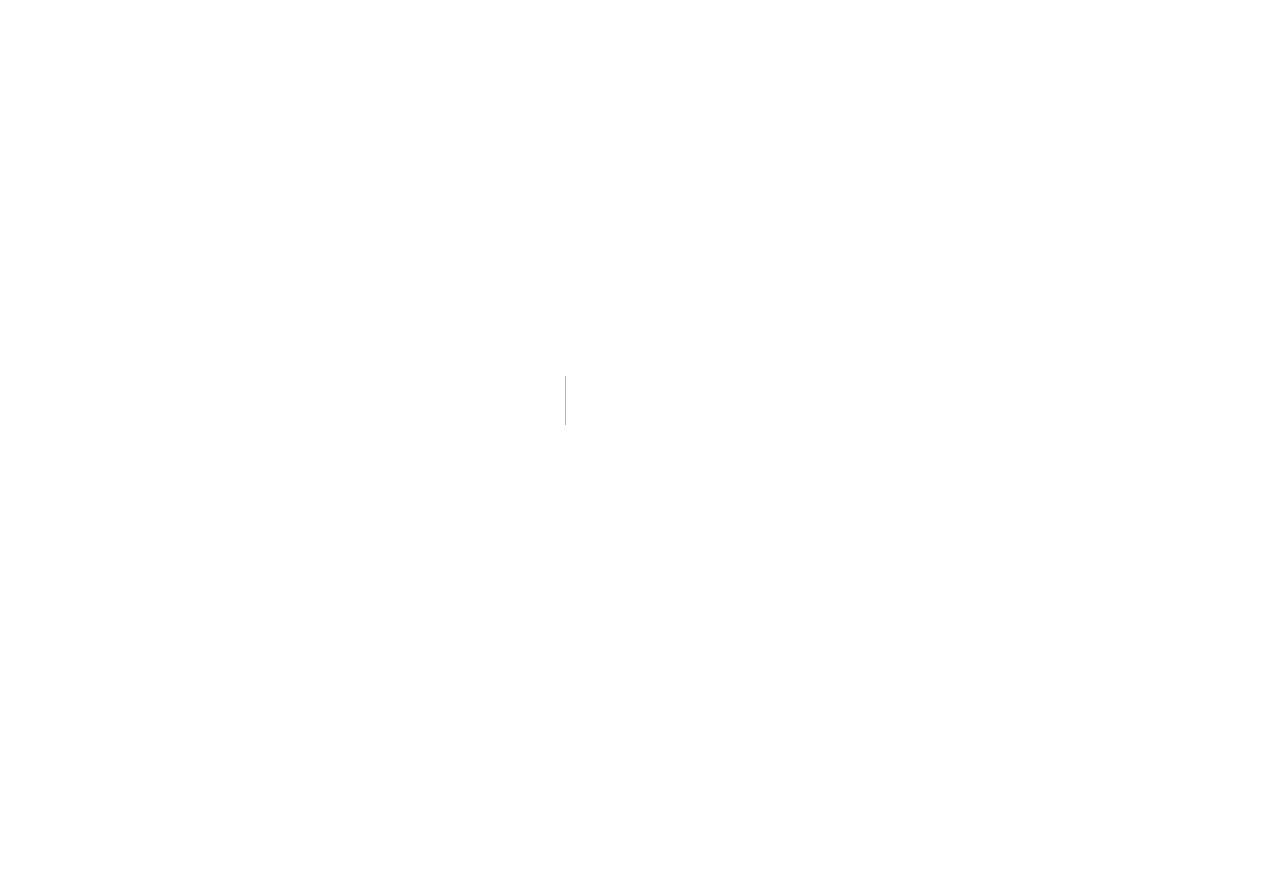
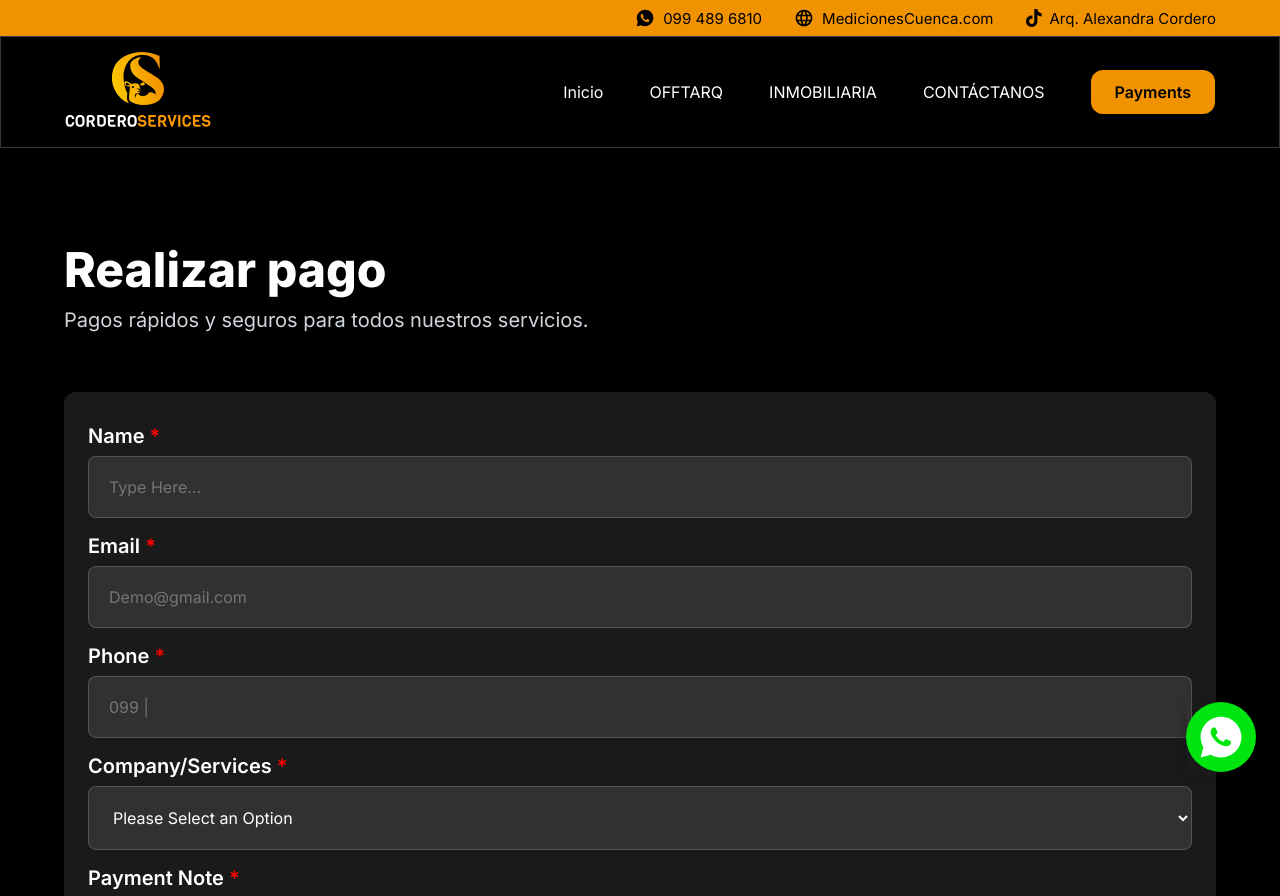
Before and after one commit to RohanKatwal/CorderoServices, a Next.js app: page /payments in a window 1280 px wide. Before the commit this address had no page. Shown: the top 896 px of the page. Before the commit the page ends 800 px from the top, so only its background shows below. Built offline with nearby package versions, Linux system fonts and the light colour scheme.

Commit message:
added payment form

```diff
--- a/package.json
+++ b/package.json
@@ -9,9 +9,12 @@
     "lint": "eslint"
   },
   "dependencies": {
+    "@hookform/resolvers": "^5.2.2",
     "next": "16.0.3",
     "react": "19.2.0",
-    "react-dom": "19.2.0"
+    "react-dom": "19.2.0",
+    "react-hook-form": "^7.66.1",
+    "zod": "^4.1.12"
   },
   "devDependencies": {
     "@types/node": "^20",
--- a/src/app/(root)/inmobiliaria/page.tsx
+++ b/src/app/(root)/inmobiliaria/page.tsx
@@ -1,3 +1,4 @@
+import Contact from "@/components/shared/Contact";
 import HeroSection from "@/components/shared/HeroSection";
 import Navbar from "@/components/shared/Navbar";
 import Stats from "@/components/shared/Stats";
@@ -15,6 +16,7 @@ const inmobiliaria = () => {
             <Navbar pageName="inmobiliaria" />
             <HeroSection pageName="inmobiliaria" />
             <Stats pageName="inmobiliaria" />
+            <Contact />
         </>
     );
 }
--- a/src/app/(root)/layout.tsx
+++ b/src/app/(root)/layout.tsx
@@ -1,5 +1,4 @@
 import Header from "@/components/shared/Header";
-import Contact from "@/components/shared/Contact";
 import Footer from "@/components/shared/Footer";
 import WhatsappBtn from "@/components/shared/WhatsappBtn";
 import { ReactNode } from "react";
@@ -9,7 +8,6 @@ const layout = ({ children }: { children: ReactNode }) => {
     <main>
       <Header />
       {children}
-      <Contact />
       <Footer />
       <WhatsappBtn />
     </main>
--- a/src/app/(root)/page.tsx
+++ b/src/app/(root)/page.tsx
@@ -1,4 +1,5 @@
 import Company from "@/components/shared/Company";
+import Contact from "@/components/shared/Contact";
 import HeroSection from "@/components/shared/HeroSection";
 import Navbar from "@/components/shared/Navbar";
 import Stats from "@/components/shared/Stats";
@@ -17,6 +18,7 @@ const Home = () => {
       <Navbar pageName="corderoservices" />
       <HeroSection pageName="corderoservices" />
       <Stats pageName="corderoservices" />
+      <Contact />
       <Company />
     </>
   );
--- /dev/null
+++ b/src/app/(root)/payments/page.tsx
@@ -0,0 +1,137 @@
+"use client";
+
+import Input from "@/components/shared/Input";
+import Navbar from "@/components/shared/Navbar";
+import Select from "@/components/shared/Select";
+import { zodResolver } from "@hookform/resolvers/zod";
+import { useForm } from "react-hook-form";
+import * as z from "zod";
+
+export const formSchema = z.object({
+  name: z
+    .string()
+    .min(1, { message: "Name is required" })
+    .min(2, { message: "Name is too short" })
+    .trim(),
+
+  email: z
+    .string()
+    .min(1, { message: "Email is required" })
+    .email({ message: "Invalid email address" }),
+
+  phone: z
+    .string()
+    .min(1, { message: "Phone number is required" })
+    .min(7, { message: "Invalid phone number" })
+    .regex(/^\+?[1-9]\d{1,14}$/, {
+      message: "Phone number must be a valid international format (E.164)",
+    }),
+
+  company: z
+    .string()
+    .min(1, { message: "Company name is required" })
+    .trim()
+    .refine((val) => val.length > 0, {
+      message: "Company name cannot be empty",
+    }),
+
+  note: z.string().optional(),
+});
+
+export const companyOptions = [
+  {
+    label: "OFTTARQ",
+    value: "offtarq",
+  },
+  {
+    label: "INMO CODERO",
+    value: "inmocodero",
+  },
+  {
+    label: "Other",
+    value: "other",
+  },
+];
+
+const Payments = () => {
+  const { register, handleSubmit, formState: {errors}, reset } = useForm<z.infer<typeof formSchema>>(
+    {
+      resolver: zodResolver(formSchema),
+      defaultValues: {
+        name: "",
+        email: "",
+        phone: undefined,
+        company: "",
+        note: "",
+      },
+    }
+  );
+
+  const handleFormSubmit = (data: z.infer<typeof formSchema>) => {
+    console.log(data);
+  };
+  return (
+    <>
+      <Navbar pageName="corderoservices" />
+      <div className="container payment-wrapper">
+        <div className="heading">
+          <h1>Realizar pago</h1>
+          <p>Pagos rápidos y seguros para todos nuestros servicios.</p>
+        </div>
+        <div className="contact-content">
+          <form className="form" onSubmit={handleSubmit(handleFormSubmit)}>
+            <Input
+              type="text"
+              label="Name"
+              name="name"
+              placeholder="Type Here..."
+              error={errors.name?.message}
+              register={register("name")}
+            />
+            <Input
+              type="email"
+              label="Email"
+              name="email"
+              placeholder="Demo@gmail.com"
+              error={errors.email?.message}
+              register={register("email")}
+            />
+            <Input
+              type="tel"
+              label="Phone"
+              name="phone"
+              placeholder="099 |"
+              error={errors.phone?.message}
+              register={register("phone")}
+            />
+            <Select
+              options={companyOptions}
+              label="Company/Services"
+              name="company"
+              error={errors.company?.message}
+              register={register("company")}
+            />
+            <Input
+              type="text"
+              label="Payment Note"
+              name="note"
+              placeholder="Add Additional Notes"
+              error={errors.note?.message}
+              register={register("note")}
+            />
+          </form>
+          <div>
+            <div className="contact-right">
+              <h3>
+                Payment Method
+              </h3>
+            </div>
+            <div className="contact-right"></div>
+          </div>
+        </div>
+      </div>
+    </>
+  );
+};
+
+export default Payments;
--- a/src/app/globals.css
+++ b/src/app/globals.css
@@ -420,7 +420,8 @@ a span {
 }
 
 .form-input input,
-.form-input textarea {
+.form-input textarea,
+.form-input select {
   background-color: rgba(255, 255, 255, 0.1);
   border: 1px solid rgba(255, 255, 255, 0.16);
   padding: 20px;
@@ -430,8 +431,19 @@ a span {
   font-size: 16px;
 }
 
+.form-input select option {
+  color: black;
+  background: white;
+}
+
 .form-input textarea {
   height: 128px;
+}
+
+.form-input .form-error {
+  color: #ef4444;
+  font-size: 14px;
+  margin-top: 4px;
 }
 
 .form .btn-primary {
@@ -572,6 +584,14 @@ a span {
 
 .whatsapp-float:hover {
   transform: scale(1.1);
+}
+
+.payment-wrapper {
+  margin-top: 90px;
+}
+
+.payment-wrapper .heading {
+  text-align: left;
 }
 
 /* Responsive */
--- /dev/null
+++ b/src/components/shared/Input.tsx
@@ -0,0 +1,24 @@
+import { UseFormRegisterReturn } from "react-hook-form";
+
+interface InputProps {
+  type: string;
+  label: string;
+  name: string;
+  placeholder?: string;
+  error: string | undefined;
+  register: UseFormRegisterReturn;
+}
+
+const Input = ({ type, label, name, placeholder, error, register }: InputProps) => {
+  return (
+    <div className="form-input">
+      <label htmlFor={name}>
+        {label} <span>*</span>
+      </label>
+      <input type={type} id={name} placeholder={placeholder} {...register} />
+      {error && <span className="form-error">{error}</span>}
+    </div>
+  );
+};
+
+export default Input;
--- a/src/components/shared/Navbar.tsx
+++ b/src/components/shared/Navbar.tsx
@@ -90,7 +90,7 @@ const Navbar = ({ pageName }: pageName) => {
             </li>
           ))}
           <li className="nav-item">
-            <Link href="#" className="btn-primary link">
+            <Link href="/payments" className="btn-primary link">
               Payments
             </Link>
           </li>
--- /dev/null
+++ b/src/components/shared/Select.tsx
@@ -0,0 +1,43 @@
+import { UseFormRegisterReturn } from "react-hook-form";
+
+interface SelectOption {
+  label: string;
+  value: string;
+}
+
+interface SelectProps {
+  label: string;
+  name: string;
+  placeholder?: string;
+  options: SelectOption[];
+  error: string | undefined;
+  register: UseFormRegisterReturn;
+}
+
+const Select = ({
+  label,
+  name,
+  placeholder = "Please Select an Option",
+  options,
+  error,
+  register,
+}: SelectProps) => {
+  return (
+    <div className="form-input">
+      <label htmlFor={name}>
+        {label} <span>*</span>
+      </label>
+      <select id={name} {...register}>
+        <option value="">{placeholder}</option>
+        {options.map((item) => (
+          <option key={item.label} value={item.value}>
+            {item.label}
+          </option>
+        ))}
+      </select>
+      {error && <span className="form-error">{error}</span>}
+    </div>
+  );
+};
+
+export default Select;
```
Also changed, not shown: 1 other file (tests, documents, lock files or other folders).
